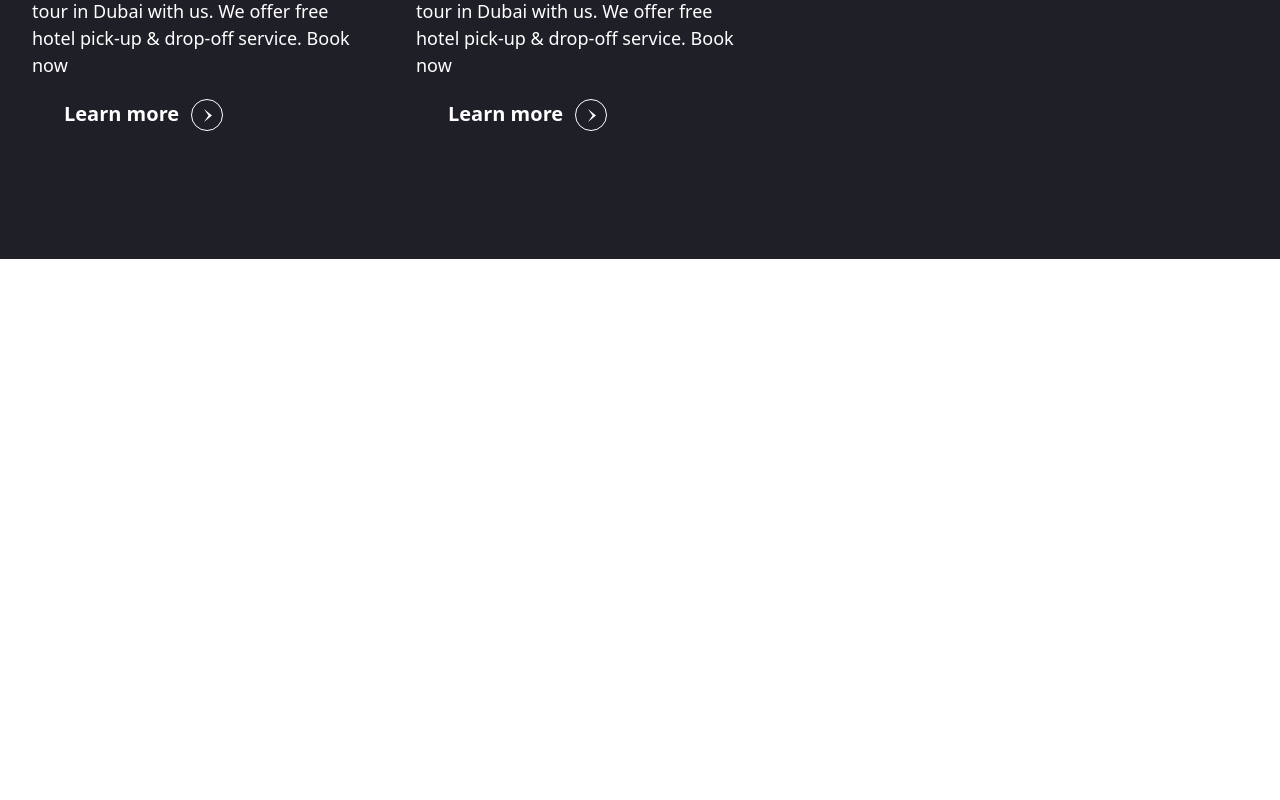
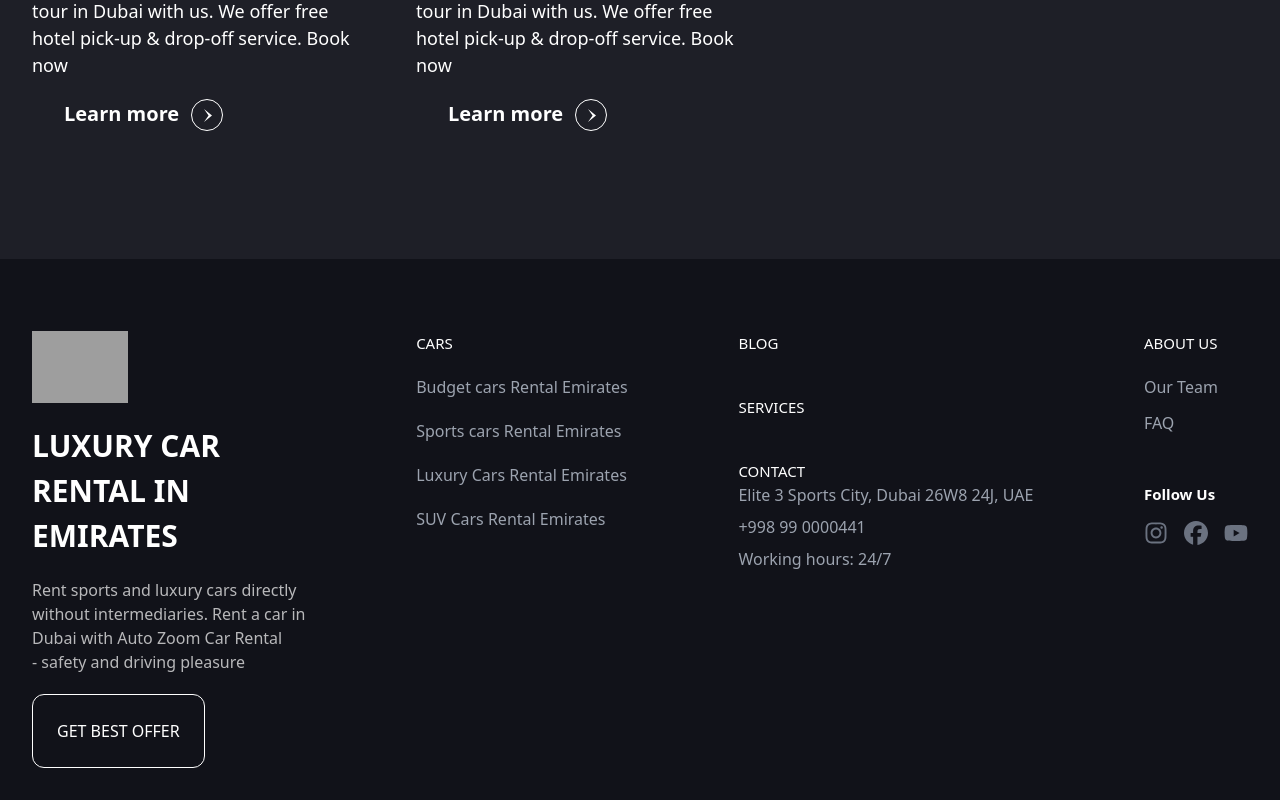
Before and after one commit to Ziyoviddin880/RentCar, a React (Vite) app: page / in a window 1280 px wide. Shown: the part 2458-3258 px from the top of the page. Before the commit the page ends 2717 px from the top, so only its background shows below. Built offline with nearby package versions, Linux system fonts and the light colour scheme; no server answers; grey boxes are pictures that could not be loaded.

Commit message:
Add footer and settings

```diff
--- a/src/icons/Facebook.jsx
+++ b/src/icons/Facebook.jsx
@@ -1,6 +1,6 @@
-const Facebook = () => {
+const Facebook = (props) => {
   return (
-    <svg xmlns="http://www.w3.org/2000/svg" viewBox="0 0 512 512">
+    <svg xmlns="http://www.w3.org/2000/svg" viewBox="0 0 512 512" {...props}>
       <path d="M512 256C512 114.6 397.4 0 256 0S0 114.6 0 256C0 376 82.7 476.8 194.2 504.5V334.2H141.4V256h52.8V222.3c0-87.1 39.4-127.5 125-127.5c16.2 0 44.2 3.2 55.7 6.4V172c-6-.6-16.5-1-29.6-1c-42 0-58.2 15.9-58.2 57.2V256h83.6l-14.4 78.2H287V510.1C413.8 494.8 512 386.9 512 256h0z" />
     </svg>
   );
--- a/src/icons/Instagram.jsx
+++ b/src/icons/Instagram.jsx
@@ -1,6 +1,6 @@
-const Instagram = () => {
+const Instagram = (props) => {
   return (
-    <svg xmlns="http://www.w3.org/2000/svg" viewBox="0 0 448 512">
+    <svg xmlns="http://www.w3.org/2000/svg" viewBox="0 0 448 512" {...props}>
       <path d="M224.1 141c-63.6 0-114.9 51.3-114.9 114.9s51.3 114.9 114.9 114.9S339 319.5 339 255.9 287.7 141 224.1 141zm0 189.6c-41.1 0-74.7-33.5-74.7-74.7s33.5-74.7 74.7-74.7 74.7 33.5 74.7 74.7-33.6 74.7-74.7 74.7zm146.4-194.3c0 14.9-12 26.8-26.8 26.8-14.9 0-26.8-12-26.8-26.8s12-26.8 26.8-26.8 26.8 12 26.8 26.8zm76.1 27.2c-1.7-35.9-9.9-67.7-36.2-93.9-26.2-26.2-58-34.4-93.9-36.2-37-2.1-147.9-2.1-184.9 0-35.8 1.7-67.6 9.9-93.9 36.1s-34.4 58-36.2 93.9c-2.1 37-2.1 147.9 0 184.9 1.7 35.9 9.9 67.7 36.2 93.9s58 34.4 93.9 36.2c37 2.1 147.9 2.1 184.9 0 35.9-1.7 67.7-9.9 93.9-36.2 26.2-26.2 34.4-58 36.2-93.9 2.1-37 2.1-147.8 0-184.8zM398.8 388c-7.8 19.6-22.9 34.7-42.6 42.6-29.5 11.7-99.5 9-132.1 9s-102.7 2.6-132.1-9c-19.6-7.8-34.7-22.9-42.6-42.6-11.7-29.5-9-99.5-9-132.1s-2.6-102.7 9-132.1c7.8-19.6 22.9-34.7 42.6-42.6 29.5-11.7 99.5-9 132.1-9s102.7-2.6 132.1 9c19.6 7.8 34.7 22.9 42.6 42.6 11.7 29.5 9 99.5 9 132.1s2.7 102.7-9 132.1z" />
     </svg>
   );
--- a/src/icons/Youtube.jsx
+++ b/src/icons/Youtube.jsx
@@ -1,6 +1,6 @@
-const Youtube = () => {
+const Youtube = (props) => {
   return (
-    <svg xmlns="http://www.w3.org/2000/svg" viewBox="0 0 576 512">
+    <svg xmlns="http://www.w3.org/2000/svg" viewBox="0 0 576 512" {...props}>
       <path d="M549.7 124.1c-6.3-23.7-24.8-42.3-48.3-48.6C458.8 64 288 64 288 64S117.2 64 74.6 75.5c-23.5 6.3-42 24.9-48.3 48.6-11.4 42.9-11.4 132.3-11.4 132.3s0 89.4 11.4 132.3c6.3 23.7 24.8 41.5 48.3 47.8C117.2 448 288 448 288 448s170.8 0 213.4-11.5c23.5-6.3 42-24.2 48.3-47.8 11.4-42.9 11.4-132.3 11.4-132.3s0-89.4-11.4-132.3zm-317.5 213.5V175.2l142.7 81.2-142.7 81.2z" />
     </svg>
   );
--- a/src/layouts/footer/Footer.jsx
+++ b/src/layouts/footer/Footer.jsx
@@ -1,5 +1,131 @@
+import { NavLink } from "react-router-dom";
+import Instagram from "../../icons/Instagram";
+import Facebook from "../../icons/Facebook";
+import Youtube from "../../icons/Youtube";
+
 const Footer = () => {
-  return <div>Footer</div>;
+  return (
+    <div className="container mx-auto flex flex-wrap justify-center sm:justify-between">
+      <div className="mt-10">
+        <NavLink to="/" className="cursor-pointer">
+          <img
+            className="w-20 lg:w-24 "
+            width="100px"
+            src="https://terra-rentacar.uz/assets/logoTerra5-2akSFrzj.png"
+            alt="Logotip"
+          />
+        </NavLink>
+        <h2 className="text-[30px] text-white font-bold my-5">
+          LUXURY CAR <br /> RENTAL IN <br /> EMIRATES
+        </h2>
+        <p className="text-white text-opacity-70 my-5">
+          Rent sports and luxury cars directly <br /> without intermediaries.
+          Rent a car in <br /> Dubai with Auto Zoom Car Rental <br /> - safety
+          and driving pleasure
+        </p>
+        <button className="bg-transparent p-6 border-white border-[1px] rounded-xl text-white  transition-all duration-300 hover:bg-red-500 hover:border-red-500 ">
+          GET BEST OFFER
+        </button>
+      </div>
+      <div className="mt-10">
+        <NavLink to="/avto" className="text-white text-[15px]">
+          CARS
+        </NavLink>
+        <ul className=" text-gray-400">
+          <li className="my-5">
+            <NavLink to="/avto" className="hover:text-white">
+              Budget cars Rental Emirates
+            </NavLink>
+          </li>
+          <li className="my-5">
+            <NavLink to="/avto" className="hover:text-white">
+              Sports cars Rental Emirates
+            </NavLink>
+          </li>
+          <li className="my-5">
+            <NavLink to="/avto" className="hover:text-white">
+              Luxury Cars Rental Emirates
+            </NavLink>
+          </li>
+          <li className="my-5">
+            <NavLink to="/avto" className="hover:text-white">
+              SUV Cars Rental Emirates
+            </NavLink>
+          </li>
+        </ul>
+      </div>
+      <div className="mt-10">
+        <ul>
+          <li>
+            <NavLink to="/blog" className="text-white text-[15px]">
+              BLOG
+            </NavLink>
+          </li>
+          <li className="mt-10">
+            <NavLink to="/uslug" className="text-white text-[15px] mt-10">
+              SERVICES
+            </NavLink>
+          </li>
+          <li className="mt-10">
+            <NavLink className="text-white text-[15px] mt-10" to="/contact">
+              CONTACT
+            </NavLink>
+          </li>
+        </ul>
+
+        <ul className="space-y-2 text-gray-400">
+          <li>Elite 3 Sports City, Dubai 26W8 24J, UAE</li>
+          <li>+998 99 0000441</li>
+          <li>Working hours: 24/7</li>
+        </ul>
+      </div>
+      <div className="mt-10">
+        <NavLink className="text-white text-[15px]" to="/about">
+          ABOUT US
+        </NavLink>
+        <ul className=" text-gray-400 mt-5">
+          <li>
+            <NavLink to="/about" className="hover:text-white">
+              Our Team
+            </NavLink>
+          </li>
+          <li className="mt-3">
+            <NavLink to="/about" className="hover:text-white">
+              FAQ
+            </NavLink>
+          </li>
+        </ul>
+        <h3 className="text-white text-[15px]  font-semibold mb-4 mt-12">
+          Follow Us
+        </h3>
+        <div className="flex space-x-4">
+          <NavLink to="https://www.instagram.com/">
+            <Instagram
+              className="w-6 h-6  fill-gray-500 hover:fill-white "
+              fill="gray"
+              width="15px"
+              height="15px"
+            />
+          </NavLink>
+          <NavLink to="https://www.facebook.com/">
+            <Facebook
+              className="w-6 h-6  fill-gray-500 hover:fill-white "
+              fill="gray"
+              width="15px"
+              height="15px"
+            />
+          </NavLink>
+          <NavLink to="https://www.youtube.com/">
+            <Youtube
+              className="w-6 h-6 fill-gray-500 hover:fill-white "
+              width="15px"
+              height="15px"
+            />
+          </NavLink>
+        </div>
+      </div>
+    </div>
+  );
 };
 
 export default Footer;
--- a/src/layouts/rootLayout/RootLayout.jsx
+++ b/src/layouts/rootLayout/RootLayout.jsx
@@ -1,5 +1,6 @@
 import { Outlet } from "react-router-dom";
 import Header from "../header/Header";
+import Footer from "../footer/Footer";
 
 const RootLayout = () => {
   return (
@@ -8,7 +9,9 @@ const RootLayout = () => {
       <main>
         <Outlet />
       </main>
-      <footer></footer>
+      <footer className="w-full bg-[#111219] py-8 px-8">
+        <Footer />
+      </footer>
     </div>
   );
 };
--- a/src/pages/home/HomePage.jsx
+++ b/src/pages/home/HomePage.jsx
@@ -24,19 +24,19 @@ const HomePage = () => {
       </section>
 
       <section className=" py-20 px-8 bg-[#190608]">
-        <SectionTitle title={"Budget cars Rental Emirates"} />
+        <SectionTitle link="/avto" title={"Budget cars Rental Emirates"} />
         <CarsBox nameEn="Budget cars Rental Emirates" />
 
-        <SectionTitle title={"Sports cars Rental Emirates"} />
+        <SectionTitle link="/avto" title={"Sports cars Rental Emirates"} />
         <CarsBox nameEn="Sports cars Rental Emirates" />
 
-        <SectionTitle title={"Hyper Cars Rental Emirates"} />
+        <SectionTitle link="/avto" title={"Hyper Cars Rental Emirates"} />
         <CarsBox nameEn="Hyper Cars Rental Emirates" />
 
-        <SectionTitle title={"Luxury Cars Rental Emirates"} />
+        <SectionTitle link="/avto" title={"Luxury Cars Rental Emirates"} />
         <CarsBox nameEn="Luxury Cars Rental Emirates" />
 
-        <SectionTitle title={"Cabriolet cars rental Emirates"} />
+        <SectionTitle link="/avto" title={"Cabriolet cars rental Emirates"} />
         <CarsBox nameEn="Cabriolet cars rental Emirates" />
       </section>
 
--- a/src/sections/sectionCar/CarItem.jsx
+++ b/src/sections/sectionCar/CarItem.jsx
@@ -1,7 +1,7 @@
 const CarItem = ({ car }) => {
   const baseURL = import.meta.env.VITE_BASE_URL;
   return (
-    <div className="p-5 w-[80%] sm:w-[49%] md:w-[32%] bg-gradient-to-r  hover:from-[#111219] hover:to-[#2d2e31] rounded-2xl cursor-pointer">
+    <div className="p-5 w-full bg-gradient-to-r  hover:from-[#111219] hover:to-[#2d2e31] rounded-2xl cursor-pointer">
       <img
         src={baseURL + "uploads/images/" + car.car_images[0].image.src}
         alt="Car"
@@ -13,7 +13,6 @@ const CarItem = ({ car }) => {
       <div>
         <span className="text-white">AED 0</span>
         <span className="text-white text-opacity-60">
-          {" "}
           / ${car.price_in_aed}
         </span>
       </div>
--- a/src/sections/sectionCar/CarsBox.jsx
+++ b/src/sections/sectionCar/CarsBox.jsx
@@ -1,3 +1,4 @@
+import { NavLink } from "react-router-dom";
 import { useGet } from "../../hooks/useGet/useGet";
 import CarItem from "./CarItem";
 
@@ -11,7 +12,15 @@ const CarsBox = ({ nameEn }) => {
   return (
     <div className="container justify-center sm:justify-start mx-auto flex w-full flex-wrap gap-[2%] mt-5">
       {filteredCars?.map((car, index) => {
-        if (index < 3) return <CarItem key={car.id} car={car} />;
+        if (index < 3)
+          return (
+            <NavLink
+              to={"/product/" + car.id}
+              className="w-[80%] sm:w-[49%] md:w-[32%] "
+            >
+              <CarItem key={car.id} car={car} />
+            </NavLink>
+          );
       })}
     </div>
   );
--- a/src/sections/sectionTitle/SectionTitle.jsx
+++ b/src/sections/sectionTitle/SectionTitle.jsx
@@ -1,13 +1,13 @@
 import { NavLink } from "react-router-dom";
 import Next from "../../icons/Next";
 
-const SectionTitle = ({ title }) => {
+const SectionTitle = ({ title, link }) => {
   return (
     <div className="container mx-auto mt-16 flex justify-between items-center">
       <h2 className="text-white text-[15px] sm:text-[30px] md:text-[30px]">
         {title.toUpperCase()}
       </h2>
-      <NavLink className="group flex items-center ">
+      <NavLink to={link} className="group flex items-center ">
         <span className="group-hover:text-[red] transition-all duration-1000 group-hover:mr-2 text-white text-[12px]  sm:text-[14px] md:text-[15px]">
           SEE ALL
         </span>
```
